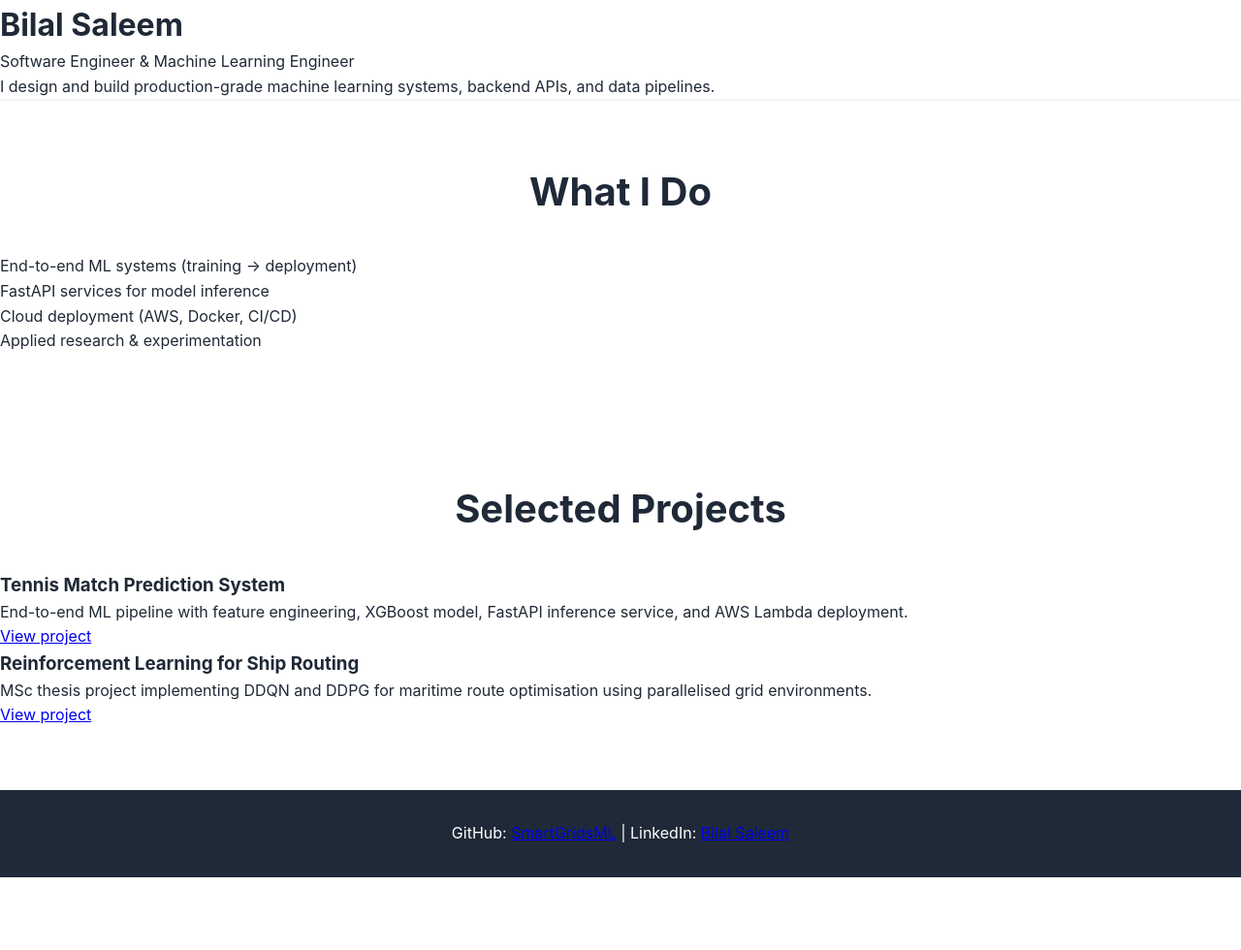
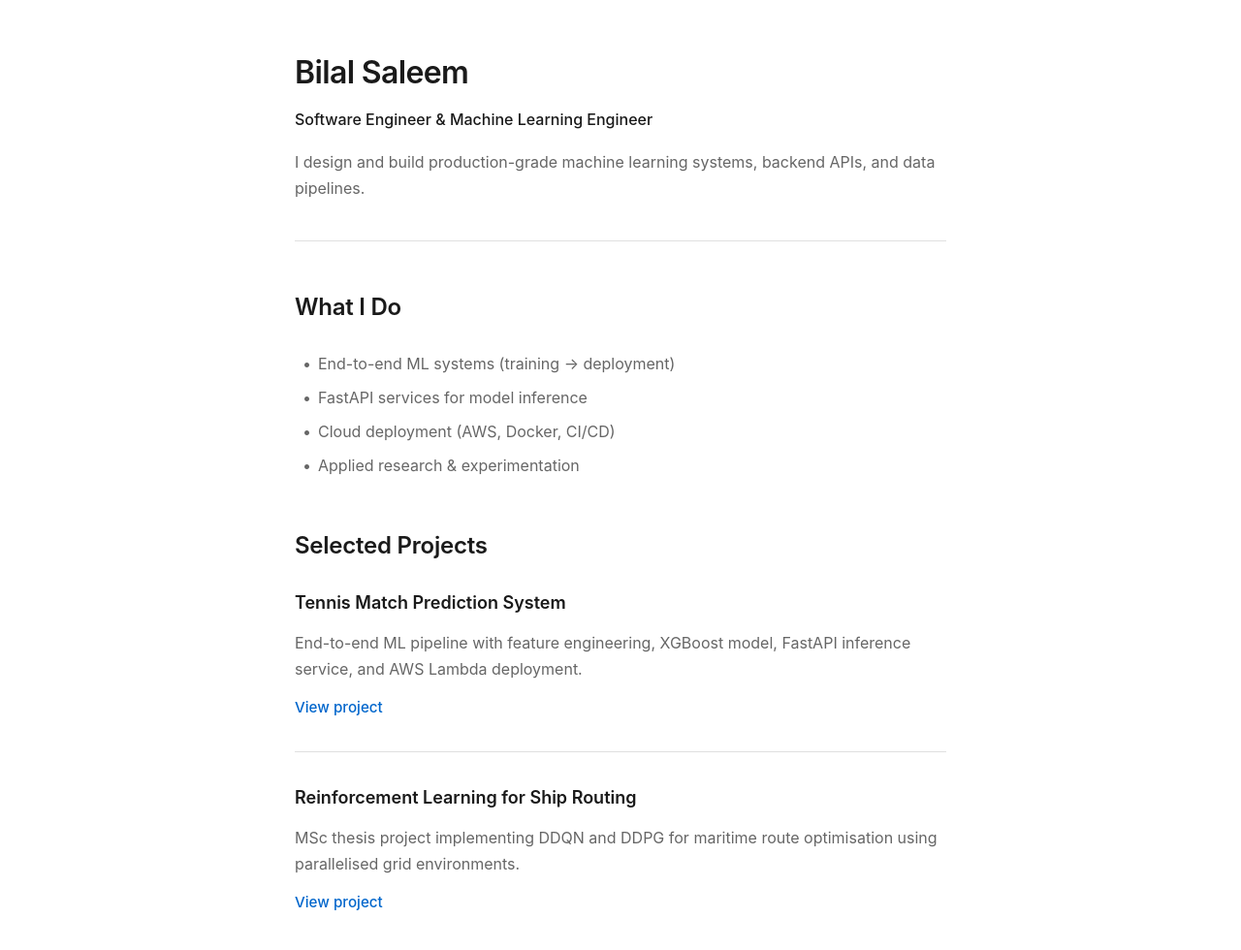
Before and after one commit to SmartGridsML/portfolio, a plain HTML site: page index.html in a window 1280 px wide. Shown: the top 980 px of the page at 97% size. Before the commit the page ends 905 px from the top, so only its background shows below. Drawn offline with Linux system fonts and the light colour scheme.

Commit message:
latest work

```diff
--- a/css/styles.css
+++ b/css/styles.css
@@ -6,235 +6,202 @@
 }
 
 :root {
-    --primary-color: #2563eb;
-    --secondary-color: #1e40af;
-    --text-color: #1f2937;
-    --text-light: #6b7280;
-    --bg-color: #ffffff;
-    --bg-secondary: #f9fafb;
-    --border-color: #e5e7eb;
-    --shadow: 0 1px 3px rgba(0, 0, 0, 0.1);
-    --shadow-lg: 0 10px 15px -3px rgba(0, 0, 0, 0.1);
+  --text-primary: #1a1a1a;
+  --text-secondary: #666;
+  --accent: #0066cc;
+  --accent-hover: #0052a3;
+  --bg: #ffffff;
+  --border: #e0e0e0;
 }
 
 body {
   font-family: -apple-system, BlinkMacSystemFont, 'Segoe UI', Roboto, 'Helvetica Neue', Arial, sans-serif;
-    line-height: 1.6;
-    color: var(--text-color);
-    background-color: var(--bg-color);
+  line-height: 1.7;
+  color: var(--text-primary);
+  background-color: var(--bg);
+  max-width: 720px;
+  margin: 0 auto;
+  padding: 3rem 1.5rem;
 }
 
-.container {
-    max-width: 1200px;
-    margin: 0 auto;
-    padding: 0 1.5rem;
+/* Typography */
+h1 {
+  font-size: 2rem;
+  font-weight: 600;
+  margin-bottom: 0.25rem;
+  color: var(--text-primary);
+  letter-spacing: -0.02em;
 }
 
-/* Header and Navigation */
-header {
-    background-color: var(--bg-color);
-    box-shadow: var(--shadow);
-    position: sticky;
-    top: 0;
-    z-index: 100;
+h2 {
+  font-size: 1.5rem;
+  font-weight: 600;
+  margin-top: 3rem;
+  margin-bottom: 1.5rem;
+  color: var(--text-primary);
+  letter-spacing: -0.01em;
 }
 
-nav {
-    padding: 1rem 0;
+h3 {
+  font-size: 1.125rem;
+  font-weight: 600;
+  margin-bottom: 0.5rem;
+  color: var(--text-primary);
 }
 
-nav .container {
-    display: flex;
-    justify-content: space-between;
-    align-items: center;
+p {
+  margin-bottom: 1rem;
+  color: var(--text-secondary);
+  font-size: 1rem;
 }
 
-.logo {
-    font-size: 1.5rem;
-    font-weight: 700;
-    color: var(--primary-color);
+/* Header */
+header {
+  margin-bottom: 3rem;
+  padding-bottom: 2rem;
+  border-bottom: 1px solid var(--border);
 }
 
-.nav-links {
-    display: flex;
-    list-style: none;
-    gap: 2rem;
+header h1 {
+  margin-bottom: 0.5rem;
 }
 
-.nav-links a {
-    text-decoration: none;
-    color: var(--text-color);
-    font-weight: 500;
-    transition: color 0.3s;
+header > p {
+  font-size: 1rem;
+  color: var(--text-secondary);
+  margin-bottom: 0.5rem;
 }
 
-.nav-links a:hover {
-    color: var(--primary-color);
-}
-
-/* Hero Section */
-#hero {
-    background: linear-gradient(135deg, var(--primary-color) 0%, var(--secondary-color) 100%);
-    color: white;
-    padding: 6rem 0;
-    text-align: center;
-}
-
-#hero h1 {
-    font-size: 3rem;
+header > p:first-of-type {
+  font-weight: 500;
+  color: var(--text-primary);
   margin-bottom: 1rem;
-    font-weight: 700;
-}
-
-#hero p {
-    font-size: 1.25rem;
-    margin-bottom: 2rem;
-    opacity: 0.95;
-}
-
-.cta-button {
-    display: inline-block;
-    padding: 0.875rem 2rem;
-    background-color: white;
-    color: var(--primary-color);
-    text-decoration: none;
-    border-radius: 0.5rem;
-    font-weight: 600;
-    transition: transform 0.3s, box-shadow 0.3s;
-}
-
-.cta-button:hover {
-    transform: translateY(-2px);
-    box-shadow: var(--shadow-lg);
 }
 
 /* Sections */
 section {
-    padding: 4rem 0;
+  margin-bottom: 3rem;
 }
 
 section h2 {
-    font-size: 2.5rem;
-    margin-bottom: 2rem;
-    text-align: center;
-    color: var(--text-color);
+  margin-top: 0;
 }
 
-#about {
-    background-color: var(--bg-secondary);
+/* Lists */
+ul {
+  list-style: none;
+  padding-left: 0;
 }
 
-#about p {
-    max-width: 800px;
-    margin: 0 auto;
-    text-align: center;
-    font-size: 1.125rem;
-    color: var(--text-light);
+ul li {
+  padding-left: 1.5rem;
+  position: relative;
+  margin-bottom: 0.5rem;
+  color: var(--text-secondary);
 }
 
-/* Projects Grid */
-.projects-grid {
-    display: grid;
-    grid-template-columns: repeat(auto-fit, minmax(300px, 1fr));
-    gap: 2rem;
-    margin-top: 3rem;
+ul li::before {
+  content: "•";
+  position: absolute;
+  left: 0.5rem;
+  color: var(--text-secondary);
 }
 
-.project-card {
-    background-color: white;
-    padding: 2rem;
-    border-radius: 0.5rem;
-    box-shadow: var(--shadow);
-    transition: transform 0.3s, box-shadow 0.3s;
+/* Projects */
+.project {
+  margin-bottom: 2rem;
+  padding-bottom: 2rem;
+  border-bottom: 1px solid var(--border);
 }
 
-.project-card:hover {
-    transform: translateY(-5px);
-    box-shadow: var(--shadow-lg);
+.project:last-child {
+  border-bottom: none;
 }
 
-.project-card h3 {
-    font-size: 1.5rem;
-    margin-bottom: 1rem;
-    color: var(--primary-color);
+.project h3 {
+  margin-bottom: 0.75rem;
 }
 
-.project-card p {
-    color: var(--text-light);
-    margin-bottom: 1.5rem;
+.project p {
+  margin-bottom: 0.75rem;
+  line-height: 1.7;
 }
 
-.project-link {
-    color: var(--primary-color);
+.project a {
+  color: var(--accent);
   text-decoration: none;
-    font-weight: 600;
-    transition: color 0.3s;
+  font-weight: 500;
+  font-size: 0.95rem;
+  transition: color 0.2s ease;
 }
 
-.project-link:hover {
-    color: var(--secondary-color);
+.project a:hover {
+  color: var(--accent-hover);
+  text-decoration: underline;
 }
 
-/* Contact Section */
-#contact {
-    background-color: var(--bg-secondary);
-    text-align: center;
+/* Links */
+a {
+  color: var(--accent);
+  text-decoration: none;
+  transition: color 0.2s ease;
 }
 
-#contact p {
-    font-size: 1.125rem;
-    color: var(--text-light);
-    margin-bottom: 2rem;
-}
-
-.contact-links {
-    display: flex;
-    justify-content: center;
-    gap: 2rem;
-    flex-wrap: wrap;
-}
-
-.contact-links a {
-    padding: 0.75rem 1.5rem;
-    background-color: var(--primary-color);
-    color: white;
-    text-decoration: none;
-    border-radius: 0.5rem;
-    font-weight: 600;
-    transition: background-color 0.3s;
-}
-
-.contact-links a:hover {
-    background-color: var(--secondary-color);
+a:hover {
+  color: var(--accent-hover);
+  text-decoration: underline;
 }
 
 /* Footer */
 footer {
-    background-color: var(--text-color);
-    color: white;
-    padding: 2rem 0;
-    text-align: center;
+  margin-top: 4rem;
+  padding-top: 2rem;
+  border-top: 1px solid var(--border);
+}
+
+footer p {
+  font-size: 0.95rem;
+  color: var(--text-secondary);
+}
+
+footer a {
+  margin: 0 0.5rem;
 }
 
 /* Responsive Design */
 @media (max-width: 768px) {
-    #hero h1 {
-        font-size: 2rem;
+  body {
+    padding: 2rem 1rem;
   }
 
-    #hero p {
-        font-size: 1rem;
+  h1 {
+    font-size: 1.75rem;
   }
 
-    section h2 {
-        font-size: 2rem;
+  h2 {
+    font-size: 1.25rem;
+    margin-top: 2rem;
   }
 
-    .nav-links {
-        gap: 1rem;
+  h3 {
+    font-size: 1.05rem;
+  }
 }
 
-    .projects-grid {
-        grid-template-columns: 1fr;
+/* Optional: Add subtle animation on page load */
+@media (prefers-reduced-motion: no-preference) {
+  body {
+    animation: fadeIn 0.5s ease-in;
+  }
+
+  @keyframes fadeIn {
+    from {
+      opacity: 0;
+      transform: translateY(10px);
+    }
+    to {
+      opacity: 1;
+      transform: translateY(0);
     }
   }
+}
--- a/index.html
+++ b/index.html
@@ -2,6 +2,7 @@
 <html lang="en">
 <head>
   <meta charset="UTF-8" />
+  <meta name="viewport" content="width=device-width, initial-scale=1.0" />
   <title>Bilal Saleem — Software & ML Engineer</title>
   <meta name="description" content="Software Engineer and Machine Learning Engineer specialising in production ML systems, APIs, and data pipelines." />
   <link rel="stylesheet" href="css/styles.css" />
```
Also changed, not shown: projects/rl-routing.html (added, +71 -0 lines), projects/tennis-ml.html (+36 -3 lines). Lines whose indentation alone changed are shown as unchanged.
